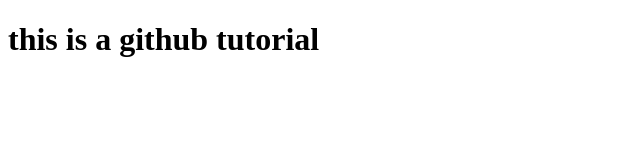
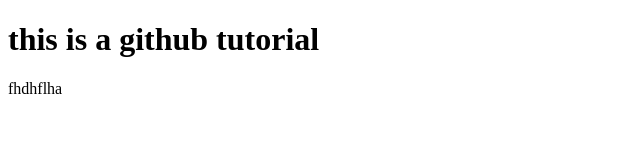
Before and after one commit to Mitesh2806/github-tuorials, a plain HTML site: page index.html in a window 1280 px wide. Shown: the full height of the page, 0-640 px from the left. Drawn offline with Linux system fonts and the light colour scheme.

Commit message:
Update index.html

```diff
--- a/index.html
+++ b/index.html
@@ -9,6 +9,7 @@
 
 <body>
     <h1>this is a github tutorial</h1>
+    <p>fhdhflha</p>
 </body>
 
 </html>
```
